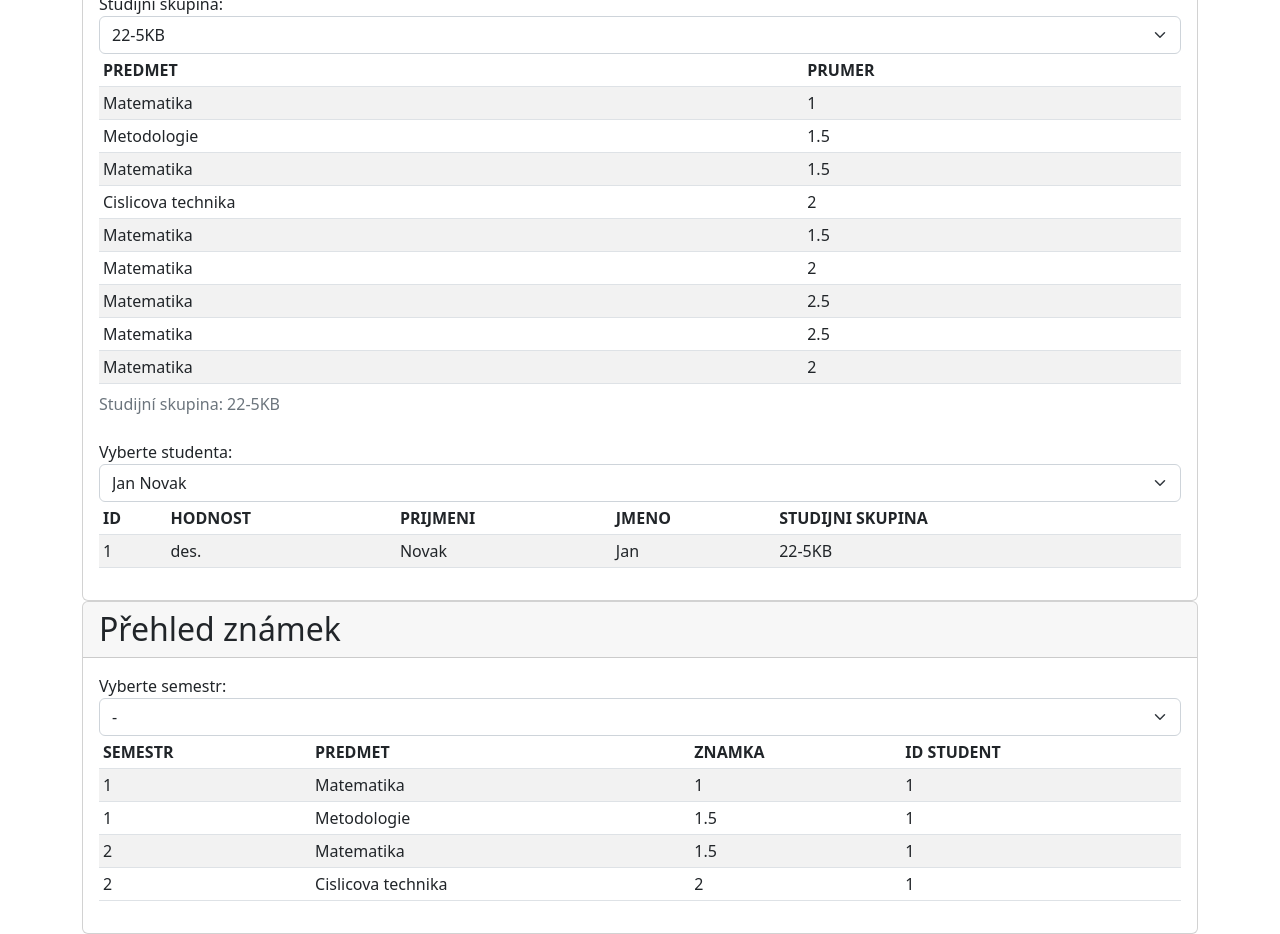
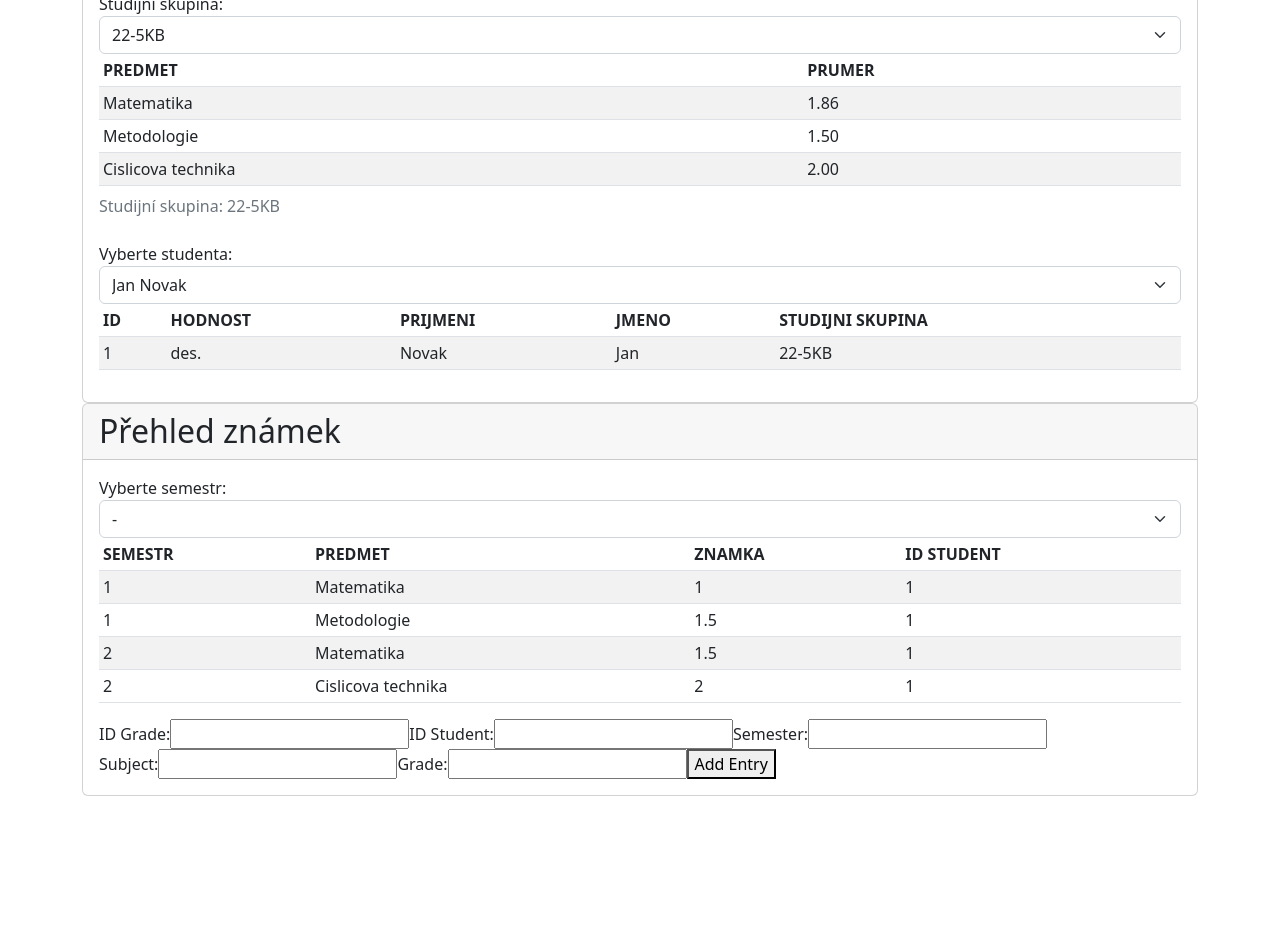
Before and after one commit to RiccieS/granting-app, a React (Create React App) app: page / in a window 1280 px wide. Shown: the part 280-1214 px from the top of the page. After the commit the page ends 1076 px from the top, so only its background shows below. Built offline with nearby package versions, Linux system fonts and the light colour scheme.

Commit message:
Úprava kódu
Výběr oboru mění známky

```diff
--- a/package.json
+++ b/package.json
@@ -9,7 +9,9 @@
     "bootstrap": "^5.2.3",
     "react": "^18.2.0",
     "react-dom": "^18.2.0",
+    "react-redux": "^8.0.5",
     "react-scripts": "5.0.1",
+    "redux": "^4.2.1",
     "web-vitals": "^2.1.4"
   },
   "scripts": {
--- a/src/App.js
+++ b/src/App.js
@@ -4,15 +4,15 @@ import StudentSelect from './components/StudentSelect';
 import data from './data/students.json';
 import grades_data from './data/grades.json';
 import BranchSelect from './components/BranchSelect';
-//import BranchTable from './components/BranchTable';
 import GradesTable from './components/GradesTable';
 import SemesterSelect from './components/SemesterSelect';
+import AddEntryForm from './components/AddEntryForm';
 
 export default function App() {
-  const [selectedStudent, setSelectedStudent] = useState(data[0]); //Tady to později upravíme aby to brala uzivatele dle účtu ze kterého se přihlásil, data[0] specifikuje kdo bude zobrazen
-  const [selectedBranch, setSelectedBranch] = useState(data[0]); //State pro zvolenou studijní skupinu
-  const [selectedSemester, setSelectedSemester] = useState('all');//State pro zvolený semestr
-  //Funkce filtrující data pro zvoleného studenta
+  const [selectedStudent, setSelectedStudent] = useState(data[0]);
+  const [selectedBranch, setSelectedBranch] = useState(data[0]);
+  const [selectedSemester, setSelectedSemester] = useState('all');
+
   const filterData = (student) => {
     if (student) {
       return data.filter((item) => item.id === student.id);
@@ -21,18 +21,17 @@ export default function App() {
     }
   };
 
-  const filteredData = filterData(selectedStudent);//Filtrování dat podle zvoleného studenta
+  const filteredData = filterData(selectedStudent);
 
-  /*let filteredGradesData = grades_data.filter((item) => item.id_student === selectedStudent.id); //Filtr pro zobrazeni grades prislusnemu studentovi
-
-  if (selectedSemester !== 'all') {
-    filteredGradesData = filteredGradesData.filter((item) => item.semester === selectedSemester);
-  }*/
-  //Filtr pro zobrazení známek příslušnému studentovi
   const filteredGradesData = grades_data.filter(
     (item) => item.id_student === selectedStudent.id &&
               (selectedSemester === 'all' || item.semester === parseInt(selectedSemester))
   );
+
+  const handleAddEntry = (entry) => {
+    // Add the new entry to the grades_data JSON file
+    // You can use the same method you used in the AddEntryForm component to add the new entry
+  }
 
   return (
     <div>
@@ -43,19 +42,20 @@ export default function App() {
         <div className="card">
           <h2 className="card-header">Přehled studentů</h2>
           <div className="card-body">
-            <BranchSelect data={data} grades_data={grades_data} selectedBranch={selectedBranch} onBranchChange={setSelectedBranch} /> {/* Komponenta volby studijních skupin */}
-            <StudentSelect selectedStudent={selectedStudent} onStudentChange={setSelectedStudent} data={data} /> {/* Komponenta výběru studenta*/}
+            <BranchSelect data={data} grades_data={grades_data} selectedBranch={selectedBranch} onBranchChange={setSelectedBranch} />
+            <StudentSelect selectedStudent={selectedStudent} onStudentChange={setSelectedStudent} data={data} />
             <div>
-              <StudentTable data={filteredData} /> {/* Tabulka vypisující vybrané studenty tzn. jednoho */}
+              <StudentTable data={filteredData} />
             </div>
           </div>
         </div>
         <div className="card">
           <h2 className="card-header">Přehled známek</h2>
           <div className="card-body">
-            <SemesterSelect selectedSemester={selectedSemester} onSemesterChange={setSelectedSemester} /> {/* Komponenta pro výběr semestru */}
+            <SemesterSelect selectedSemester={selectedSemester} onSemesterChange={setSelectedSemester} />
             <div>
-              <GradesTable data={filteredGradesData} /> {/* Tabulka s výpisem známek za semestr */}
+              <GradesTable data={filteredGradesData} />
+              <AddEntryForm onAddEntry={handleAddEntry} />
             </div>
           </div>
         </div>
--- /dev/null
+++ b/src/components/AddEntryForm.js
@@ -0,0 +1,50 @@
+import { useState } from 'react';
+
+function AddEntryForm({ jsonObject, onUpdate }) {
+  const [idGrade, setIdGrade] = useState('');
+  const [idStudent, setIdStudent] = useState('');
+  const [semester, setSemester] = useState('');
+  const [subject, setSubject] = useState('');
+  const [grade, setGrade] = useState('');
+
+  const handleSubmit = (event) => {
+    event.preventDefault();
+    const newEntry = {
+      id_grade: idGrade,
+      id_student: idStudent,
+      semester,
+      subject,
+      grade
+    };
+    const updatedObject = { ...jsonObject, newEntry };
+    onUpdate(updatedObject);
+  };
+
+  return (
+    <form onSubmit={handleSubmit}>
+      <label>
+        ID Grade:
+        <input type="text" value={idGrade} onChange={(e) => setIdGrade(e.target.value)} />
+      </label>
+      <label>
+        ID Student:
+        <input type="text" value={idStudent} onChange={(e) => setIdStudent(e.target.value)} />
+      </label>
+      <label>
+        Semester:
+        <input type="text" value={semester} onChange={(e) => setSemester(e.target.value)} />
+      </label>
+      <label>
+        Subject:
+        <input type="text" value={subject} onChange={(e) => setSubject(e.target.value)} />
+      </label>
+      <label>
+        Grade:
+        <input type="text" value={grade} onChange={(e) => setGrade(e.target.value)} />
+      </label>
+      <button type="submit">Add Entry</button>
+    </form>
+  );
+}
+
+export default AddEntryForm;
--- a/src/components/BranchGradeTable.js
+++ b/src/components/BranchGradeTable.js
@@ -1,11 +1,27 @@
 import React from 'react';
 import 'bootstrap/dist/css/bootstrap.min.css';
-
+//UPRAVIT KOD filteredGrades je mozna zbytecne
 export default function BranchGradeTable({ data, grades_data, studjiniSkupina }) {
   const filteredStudents = data.filter((student) => student.studjini_skupina === studjiniSkupina); // Filtrace studentů na zákaldě stuijní skupiny
   const filteredGrades = grades_data.filter((grade) => filteredStudents.some((student) => student.id === grade.id_student)); //Filtrace známek studentů na základě jejich ID
 
-  return (//Vykreslení tabulky s využitím stylů bootsrap
+  // Vytvoření objektu, klíč je název předmětu, hodnoty jsou pole známek předmětu
+  const gradesBySubject = filteredGrades.reduce((result, grade) => {
+    if (result[grade.subject]) {
+      result[grade.subject].push(grade.grade);
+    } else {
+      result[grade.subject] = [grade.grade];
+    }
+    return result;
+  }, {});
+
+  // Vytvoření pole objektů, kde každý objekt obsahuje název předmětu a průměrnou známku pro daný předmět
+  const averageGrades = Object.entries(gradesBySubject).map(([subject, grades]) => ({
+    subject,
+    average: grades.reduce((sum, grade) => sum + grade, 0) / grades.length,
+  }));
+
+  return (
     <table className="table table-striped table-hover table-sm">
       <caption>Studijní skupina: {studjiniSkupina}</caption>
       <thead>
@@ -15,10 +31,10 @@ export default function BranchGradeTable({ data, grades_data, studjiniSkupina })
         </tr>
       </thead>
       <tbody>
-        {filteredGrades.map((grade) => (//Projde pole filtorvaných známek a pro každý prvek vytvoří nový řádek
-          <tr >
+        {averageGrades.map((grade) => (
+          <tr key={grade.subject}>
             <td>{grade.subject}</td>
-            <td>{grade.grade}</td>
+            <td>{grade.average.toFixed(2)}</td>
           </tr>
         ))}
       </tbody>
```
Also changed, not shown: 1 other file (tests, documents, lock files or other folders).
